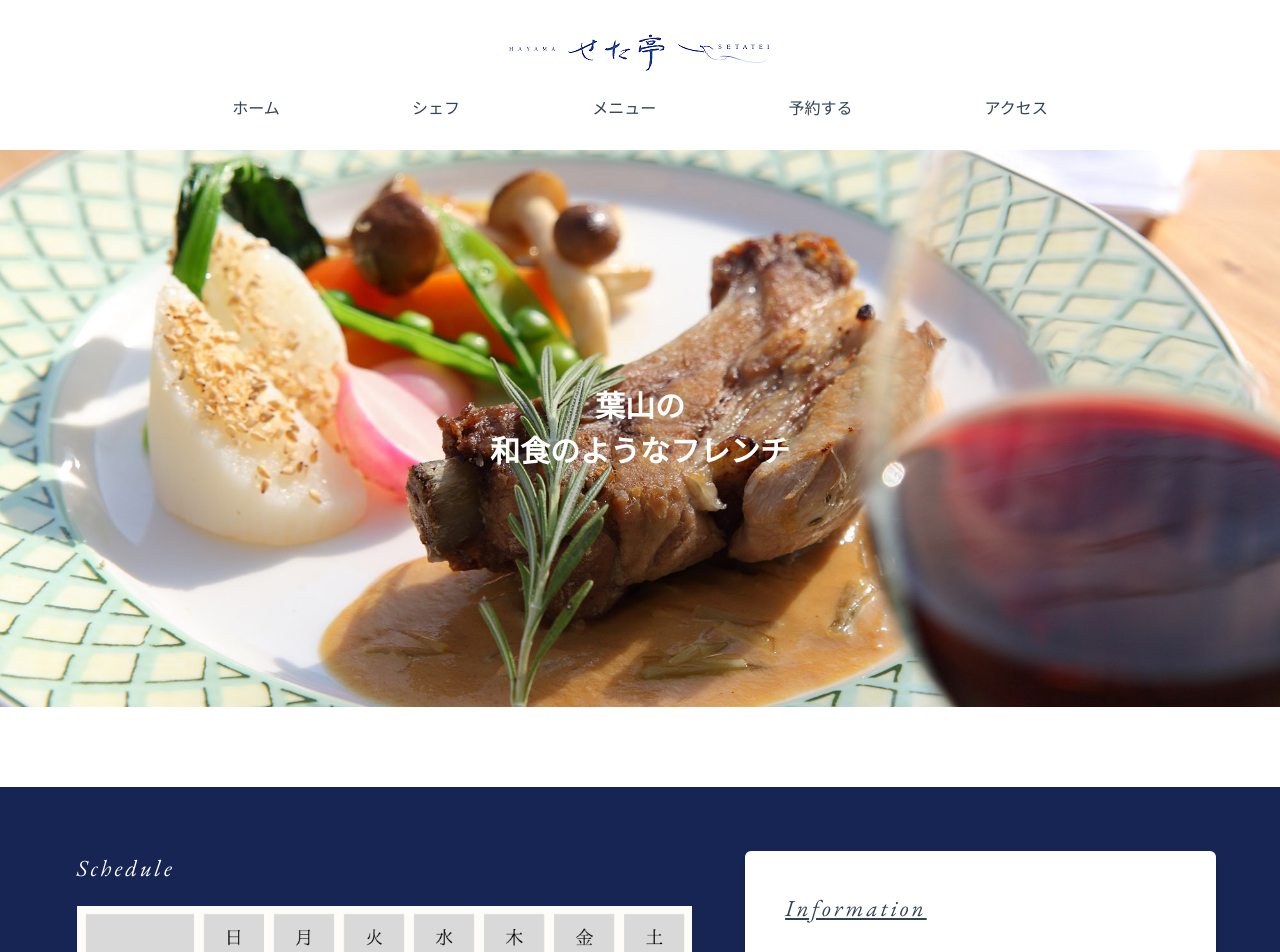
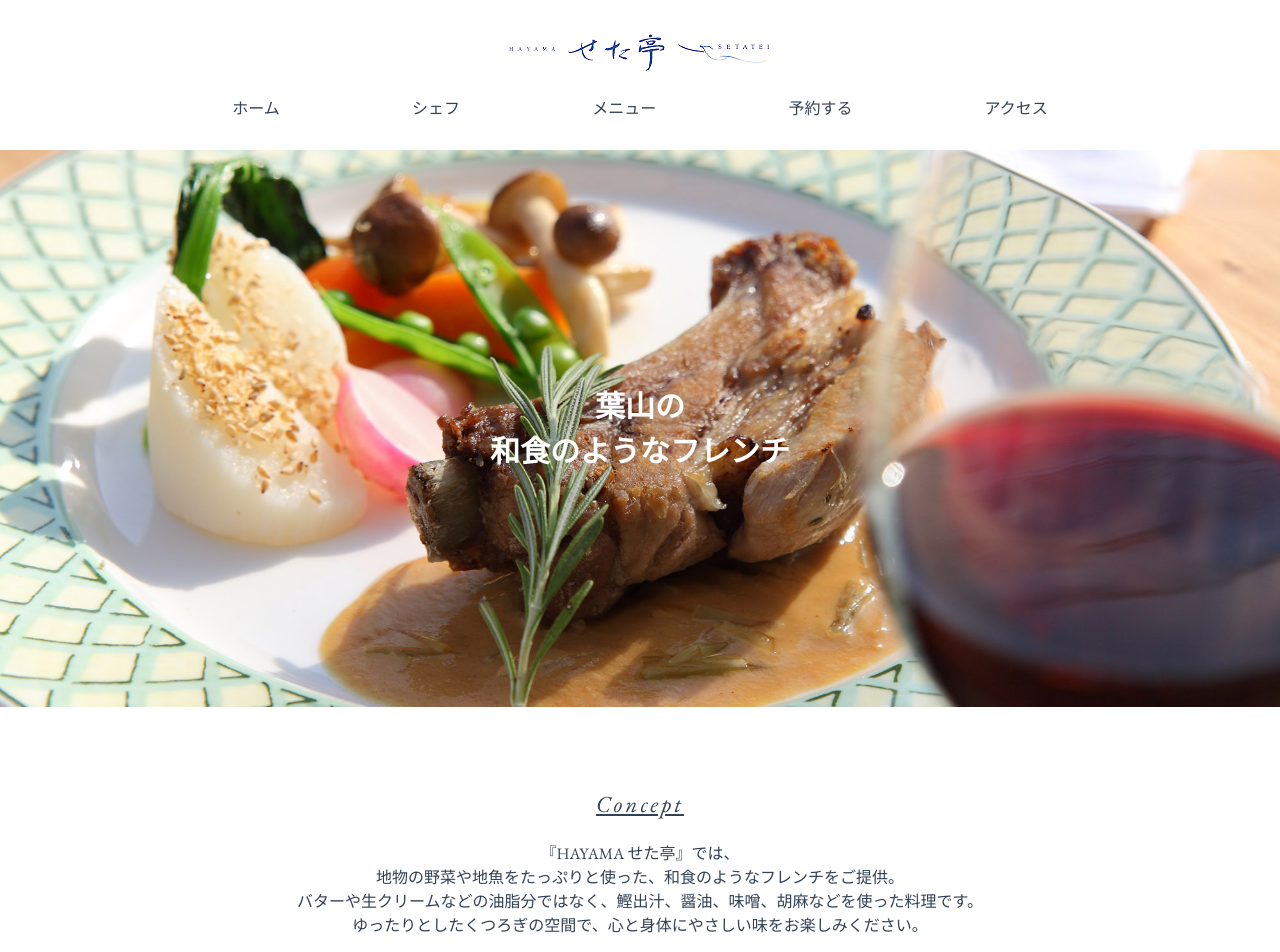
Before and after one commit to bap-ssbm/seta-draft, a Next.js app: page / in a window 1280 px wide. Shown: the top 952 px of the page. Built offline with nearby package versions, Linux system fonts and the light colour scheme; a web font is replaced by a local one.

Commit message:
Update page.tsx

```diff
--- a/app/page.tsx
+++ b/app/page.tsx
@@ -12,7 +12,7 @@ export default function Home() {
   return (
     <div className='flex flex-col items-center gap-20'>
       <HeroCarousel />
-      <ReservationSection/>
+
       <MenuSection/>
       <AboutSection/>
       <AccessSection/>
```
